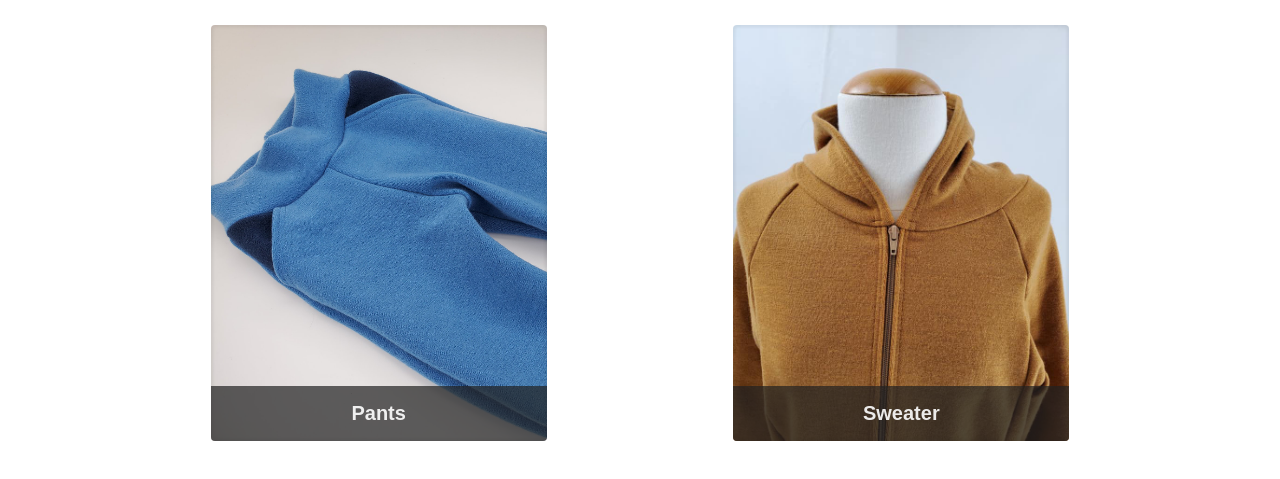
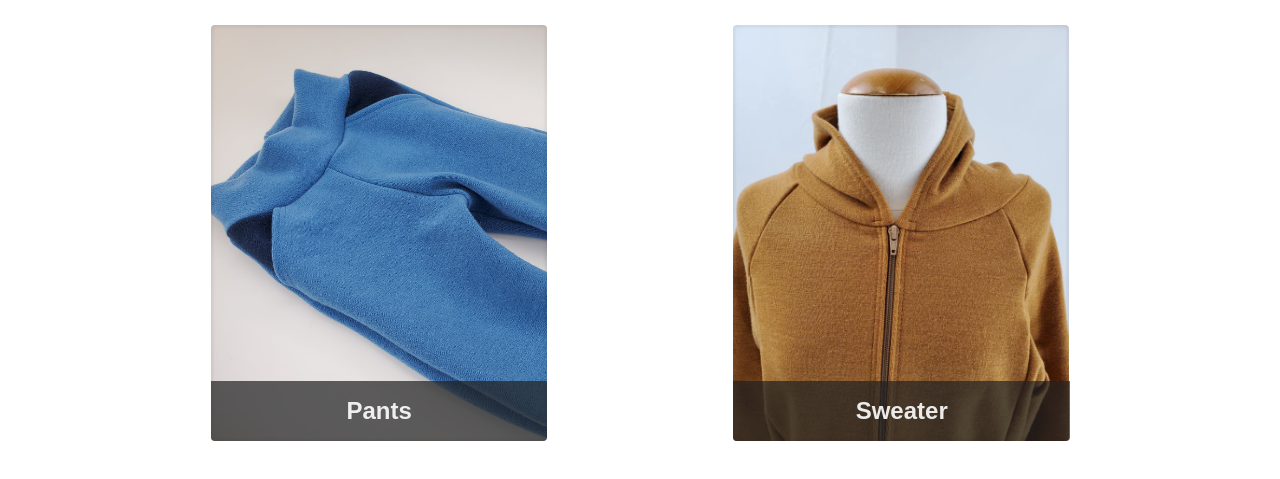
Before and after one commit to mllemcke/builder, a website: page index.html in a window 1280 px wide. Shown: the part 115-594 px from the top of the page. Drawn offline with nearby package versions, Linux system fonts and the light colour scheme; some packages are replaced by stand-ins of ours.

Commit message:
bump card title font size up

```diff
--- a/index.css
+++ b/index.css
@@ -74,12 +74,12 @@ body {
     position: absolute;
     bottom: 0;
     left: 0;
-    width: calc(100% - 1.6em);
+    width: calc(100% - 1.3em);
     padding: 1rem;
     background: rgba(34,34,34, 0.7);
     border-bottom-left-radius:0.25rem;
     border-bottom-right-radius:0.25rem;
-    font-size: 1.25rem;
+    font-size: 1.5rem;
     font-weight: bold;
     color: rgba(255,255,255, 0.9);
     text-align: center;
```
